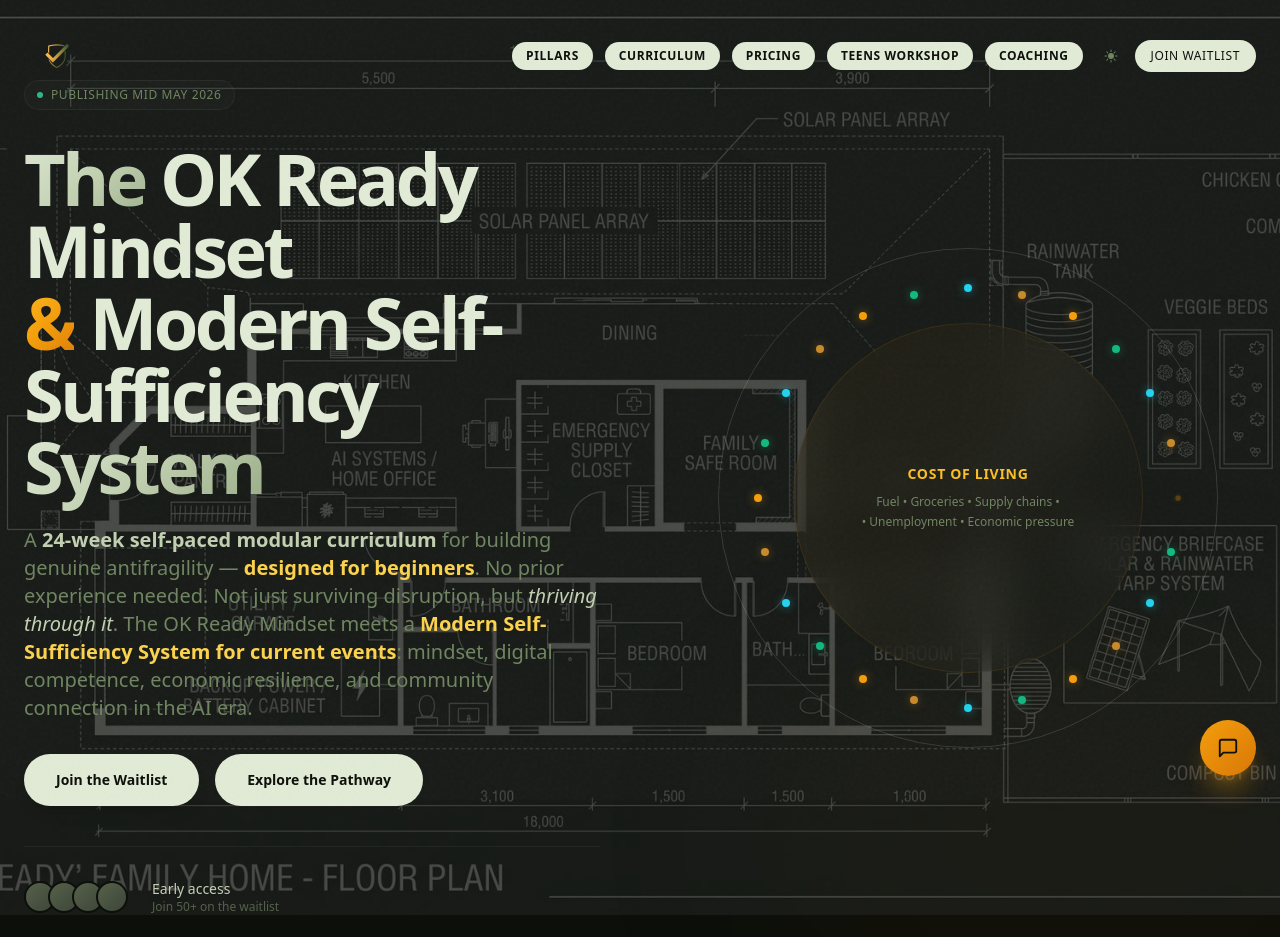
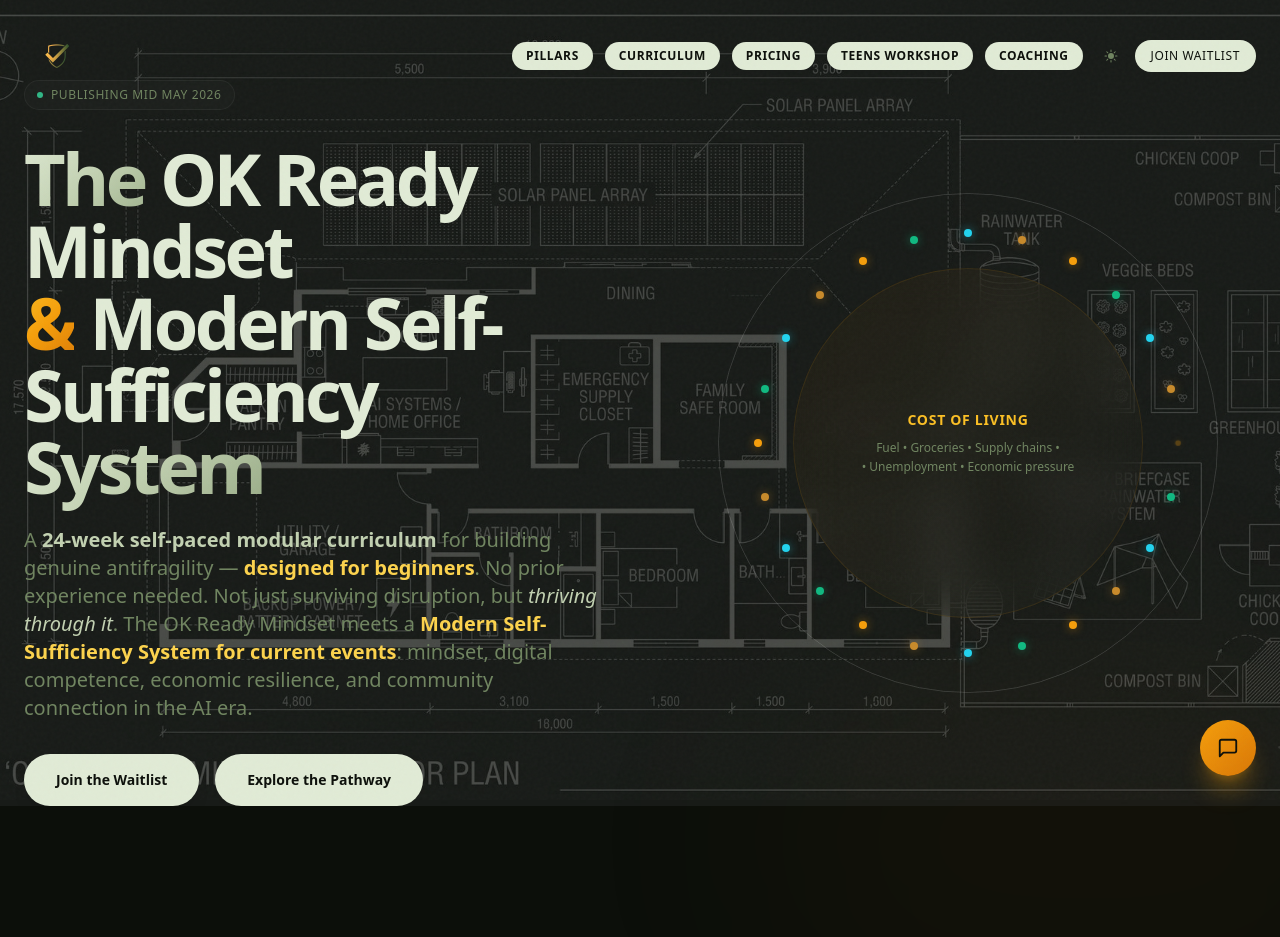
Before and after one commit to boktoday/okready-landing, a React (Vite) app: page / in a window 1280 px wide. Shown: the top 937 px of the page. Built offline with nearby package versions, Linux system fonts and the light colour scheme.

Commit message:
Remove early access / social proof section from Hero

```diff
--- a/src/components/Hero.tsx
+++ b/src/components/Hero.tsx
@@ -57,20 +57,6 @@ export default function Hero({ onJoinClick }: HeroProps) {
               </a>
             </div>
 
-            <div className="flex items-center gap-6 mt-10 pt-8 border-t border-white/5">
-              <div className="flex -space-x-2">
-                {[...Array(4)].map((_, i) => (
-                  <div
-                    key={i}
-                    className="w-8 h-8 rounded-full border-2 border-earth-950 bg-gradient-to-br from-earth-500 to-earth-600"
-                  />
-                ))}
-              </div>
-              <div>
-                <div className="text-sm font-medium text-earth-200">Early access</div>
-                <div className="text-xs text-earth-500">Join 50+ on the waitlist</div>
-              </div>
-            </div>
           </div>
 
           {/* Right visual */}
```
